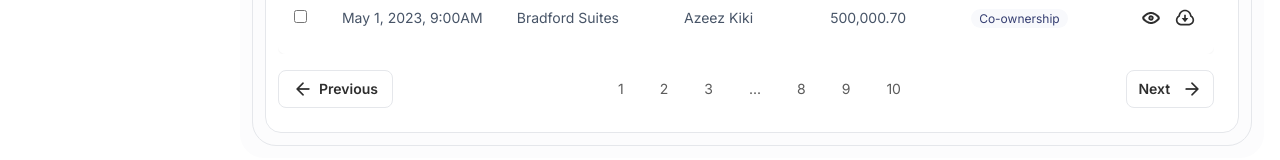
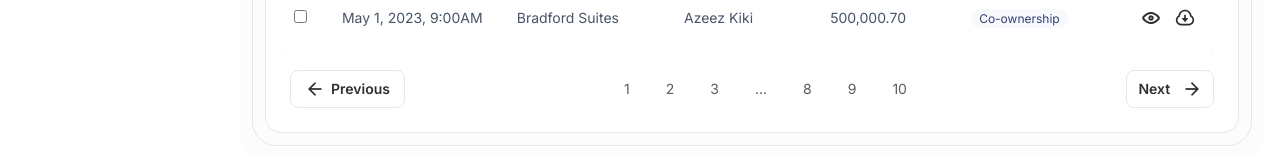
Before and after one commit to popsam22/lantan-frontend, a React (Vite) app: page /admin/investments in a window 1280 px wide. Shown: the part 1095-1255 px from the top of the page. Built offline with nearby package versions, Linux system fonts and the light colour scheme.

Commit message:
fix: table prev button

```diff
--- a/src/components/Tanstack.tsx
+++ b/src/components/Tanstack.tsx
@@ -73,7 +73,7 @@ const Tanstack = ({ rows, columns, columnFilters, setColumnFilters }: any) => {
         <button
           onClick={() => table.previousPage()}
           disabled={!table.getCanPreviousPage()}
-          className="flex p-2 border w-[115px] justify-evenly rounded-lg focus:outline-none transition duration-150 ease-in-out"
+          className="flex p-2 ml-3 border w-[115px] justify-evenly rounded-lg focus:outline-none transition duration-150 ease-in-out"
         >
           <img
             src={previous}
```
